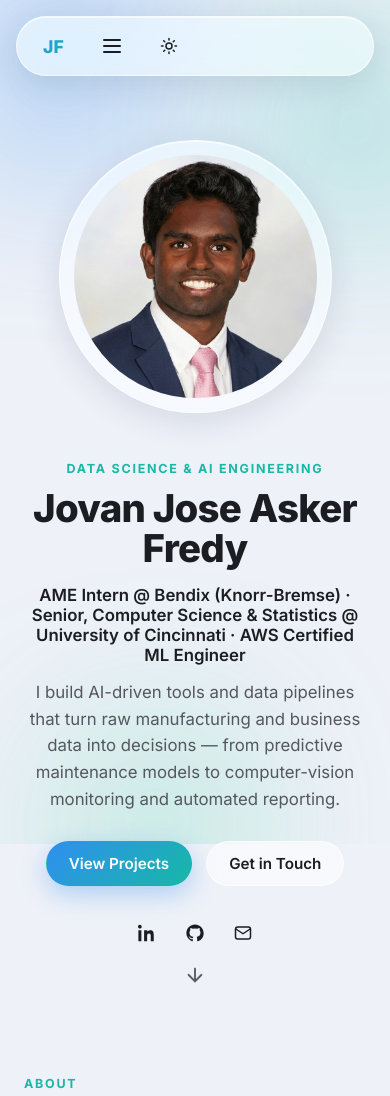
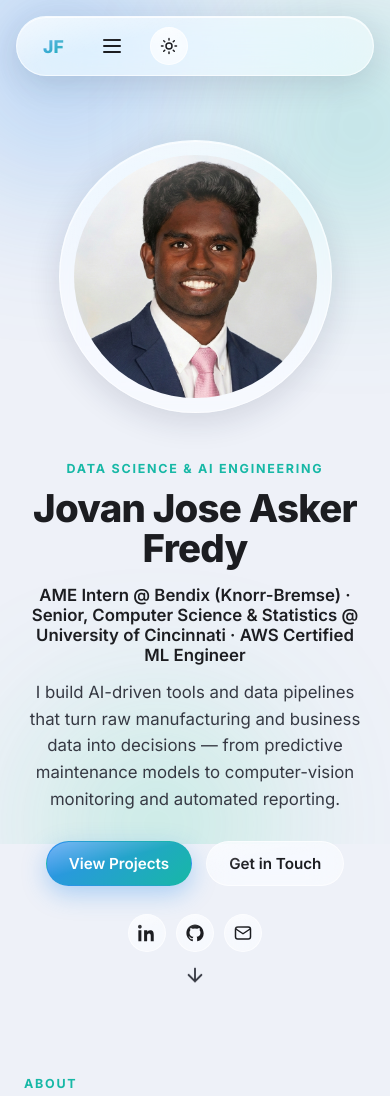
Before and after one commit to JovanJose02/Personal_Projects, a plain HTML site: page index.html in a window 390 px wide. Shown: the top 1096 px of the page. Drawn offline with Linux system fonts and the light colour scheme.

Commit message:
Boost body text contrast and deepen the Liquid Glass treatment
Body copy was too washed-out gray to read as professional (Apple/
AWS/Microsoft-tier sites use high-contrast text, muted only for
true secondary labels). Darkened --text-muted in light mode and
brightened it in dark mode.

Also extended the specular-highlight glass treatment (already used
on panels/nav) to social icon buttons, org/school logo tiles,
certification badge tiles, and all pill buttons, so every glass
surface on the site now shares the same iOS 26 Liquid Glass sheen
and richer blur/saturation. Fixed a leftover bug where the
prefers-color-scheme dark media query still had the old purple
chip colors instead of the current blue-green palette.

Co-Authored-By: Claude Sonnet 5 <noreply@anthropic.com>

```diff
--- a/assets/css/style.css
+++ b/assets/css/style.css
@@ -20,11 +20,12 @@
   /* Light theme */
   --bg: #eef1f8;
   --text: #1c1d21;
-  --text-muted: #55575f;
+  --text-muted: #363943;
   --glass-bg: rgba(255,255,255,0.55);
   --glass-bg-strong: rgba(255,255,255,0.72);
-  --glass-border: rgba(255,255,255,0.6);
-  --glass-shadow: 0 8px 32px rgba(31,38,71,0.12), inset 0 1px 0 rgba(255,255,255,0.6);
+  --glass-border: rgba(255,255,255,0.65);
+  --glass-highlight: rgba(255,255,255,0.55);
+  --glass-shadow: 0 8px 32px rgba(31,38,71,0.14), inset 0 1px 0 rgba(255,255,255,0.7);
   --nav-bg: rgba(255,255,255,0.55);
   --chip-bg: rgba(23,184,166,0.14);
   --chip-text: #0f6d63;
@@ -32,12 +33,13 @@
 
 :root[data-theme="dark"] {
   --bg: #0b0d12;
-  --text: #f2f3f6;
-  --text-muted: #a6a9b4;
+  --text: #f7f8fa;
+  --text-muted: #ced1da;
   --glass-bg: rgba(28,30,38,0.55);
   --glass-bg-strong: rgba(28,30,38,0.72);
-  --glass-border: rgba(255,255,255,0.12);
-  --glass-shadow: 0 8px 32px rgba(0,0,0,0.45), inset 0 1px 0 rgba(255,255,255,0.06);
+  --glass-border: rgba(255,255,255,0.14);
+  --glass-highlight: rgba(255,255,255,0.16);
+  --glass-shadow: 0 8px 32px rgba(0,0,0,0.5), inset 0 1px 0 rgba(255,255,255,0.08);
   --nav-bg: rgba(20,21,27,0.55);
   --chip-bg: rgba(52,211,153,0.18);
   --chip-text: #8ff0c8;
@@ -46,15 +48,16 @@
 @media (prefers-color-scheme: dark) {
   :root:not([data-theme="light"]) {
     --bg: #0b0d12;
-    --text: #f2f3f6;
-    --text-muted: #a6a9b4;
+    --text: #f7f8fa;
+    --text-muted: #ced1da;
     --glass-bg: rgba(28,30,38,0.55);
     --glass-bg-strong: rgba(28,30,38,0.72);
-    --glass-border: rgba(255,255,255,0.12);
-    --glass-shadow: 0 8px 32px rgba(0,0,0,0.45), inset 0 1px 0 rgba(255,255,255,0.06);
+    --glass-border: rgba(255,255,255,0.14);
+    --glass-highlight: rgba(255,255,255,0.16);
+    --glass-shadow: 0 8px 32px rgba(0,0,0,0.5), inset 0 1px 0 rgba(255,255,255,0.08);
     --nav-bg: rgba(20,21,27,0.55);
-    --chip-bg: rgba(139,107,242,0.18);
-    --chip-text: #c9bcfb;
+    --chip-bg: rgba(52,211,153,0.18);
+    --chip-text: #8ff0c8;
   }
 }
 
@@ -121,11 +124,21 @@ img { max-width: 100%; display: block; }
 
 /* ---------- Glass core ---------- */
 .glass {
+  position: relative;
+  overflow: hidden;
   background: var(--glass-bg);
   border: 1px solid var(--glass-border);
   box-shadow: var(--glass-shadow);
-  backdrop-filter: blur(24px) saturate(180%);
-  -webkit-backdrop-filter: blur(24px) saturate(180%);
+  backdrop-filter: blur(28px) saturate(200%);
+  -webkit-backdrop-filter: blur(28px) saturate(200%);
+}
+.glass::before {
+  content: "";
+  position: absolute;
+  inset: 0;
+  border-radius: inherit;
+  background: linear-gradient(165deg, var(--glass-highlight) 0%, rgba(255,255,255,0) 34%);
+  pointer-events: none;
 }
 
 .panel {
@@ -212,6 +225,8 @@ img { max-width: 100%; display: block; }
 
 /* ---------- Buttons ---------- */
 .btn {
+  position: relative;
+  overflow: hidden;
   display: inline-flex;
   align-items: center;
   justify-content: center;
@@ -225,6 +240,14 @@ img { max-width: 100%; display: block; }
   cursor: pointer;
   transition: transform 0.2s var(--ease), box-shadow 0.2s var(--ease), background 0.2s var(--ease);
 }
+.btn::before {
+  content: "";
+  position: absolute;
+  inset: 0;
+  border-radius: inherit;
+  background: linear-gradient(165deg, rgba(255,255,255,0.35) 0%, rgba(255,255,255,0) 45%);
+  pointer-events: none;
+}
 .btn:hover { transform: translateY(-2px); }
 .btn-primary {
   color: #fff;
@@ -236,11 +259,14 @@ img { max-width: 100%; display: block; }
   color: var(--text);
   background: var(--glass-bg);
   border: 1px solid var(--glass-border);
-  backdrop-filter: blur(16px);
+  backdrop-filter: blur(16px) saturate(200%);
+  -webkit-backdrop-filter: blur(16px) saturate(200%);
 }
 .btn-sm { padding: 8px 16px; font-size: 0.85rem; }
 
 .icon-btn {
+  position: relative;
+  overflow: hidden;
   display: inline-flex;
   align-items: center;
   justify-content: center;
@@ -248,12 +274,26 @@ img { max-width: 100%; display: block; }
   height: 38px;
   border-radius: 50%;
   color: var(--text);
-  background: transparent;
-  border: 1px solid transparent;
+  background: var(--glass-bg);
+  border: 1px solid var(--glass-border);
+  backdrop-filter: blur(14px) saturate(200%);
+  -webkit-backdrop-filter: blur(14px) saturate(200%);
   cursor: pointer;
-  transition: background 0.2s var(--ease), transform 0.2s var(--ease);
+  transition: background 0.2s var(--ease), transform 0.2s var(--ease), box-shadow 0.2s var(--ease);
 }
-.icon-btn:hover { background: var(--chip-bg); transform: translateY(-1px); }
+.icon-btn::before {
+  content: "";
+  position: absolute;
+  inset: 0;
+  border-radius: inherit;
+  background: linear-gradient(165deg, var(--glass-highlight) 0%, rgba(255,255,255,0) 40%);
+  pointer-events: none;
+}
+.icon-btn:hover {
+  background: var(--chip-bg);
+  transform: translateY(-1px);
+  box-shadow: 0 6px 16px rgba(47,143,239,0.22);
+}
 .icon-btn svg { width: 18px; height: 18px; }
 .icon-moon { display: none; }
 :root[data-theme="dark"] .icon-sun { display: none; }
@@ -373,6 +413,8 @@ img { max-width: 100%; display: block; }
   min-width: 220px;
 }
 .org-logo {
+  position: relative;
+  overflow: hidden;
   flex-shrink: 0;
   display: flex;
   align-items: center;
@@ -383,10 +425,18 @@ img { max-width: 100%; display: block; }
   padding: 9px;
   background: var(--glass-bg);
   border: 1px solid var(--glass-border);
-  backdrop-filter: blur(14px) saturate(180%);
-  -webkit-backdrop-filter: blur(14px) saturate(180%);
+  backdrop-filter: blur(14px) saturate(200%);
+  -webkit-backdrop-filter: blur(14px) saturate(200%);
   box-shadow: 0 4px 14px rgba(0,0,0,0.1);
   transition: transform 0.25s var(--ease), box-shadow 0.25s var(--ease);
+}
+.org-logo::before {
+  content: "";
+  position: absolute;
+  inset: 0;
+  border-radius: inherit;
+  background: linear-gradient(165deg, var(--glass-highlight) 0%, rgba(255,255,255,0) 40%);
+  pointer-events: none;
 }
 .timeline-item:hover .org-logo,
 .edu-block .glass.panel:hover .org-logo {
@@ -468,6 +518,7 @@ img { max-width: 100%; display: block; }
 .cert:hover { transform: translateY(-6px); }
 
 .cert-badge-link {
+  position: relative;
   display: flex;
   align-items: center;
   justify-content: center;
@@ -479,9 +530,17 @@ img { max-width: 100%; display: block; }
   overflow: hidden;
   background: var(--glass-bg);
   border: 1px solid var(--glass-border);
-  backdrop-filter: blur(16px) saturate(180%);
-  -webkit-backdrop-filter: blur(16px) saturate(180%);
+  backdrop-filter: blur(16px) saturate(200%);
+  -webkit-backdrop-filter: blur(16px) saturate(200%);
   transition: transform 0.25s var(--ease), box-shadow 0.25s var(--ease), background 0.25s var(--ease);
+}
+.cert-badge-link::before {
+  content: "";
+  position: absolute;
+  inset: 0;
+  border-radius: inherit;
+  background: linear-gradient(165deg, var(--glass-highlight) 0%, rgba(255,255,255,0) 40%);
+  pointer-events: none;
 }
 .cert-badge-link:hover,
 .cert-badge-link:focus-visible {
```
